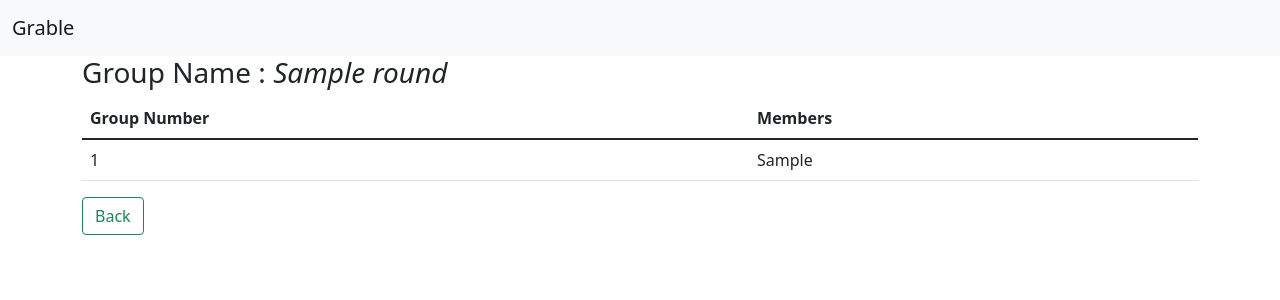
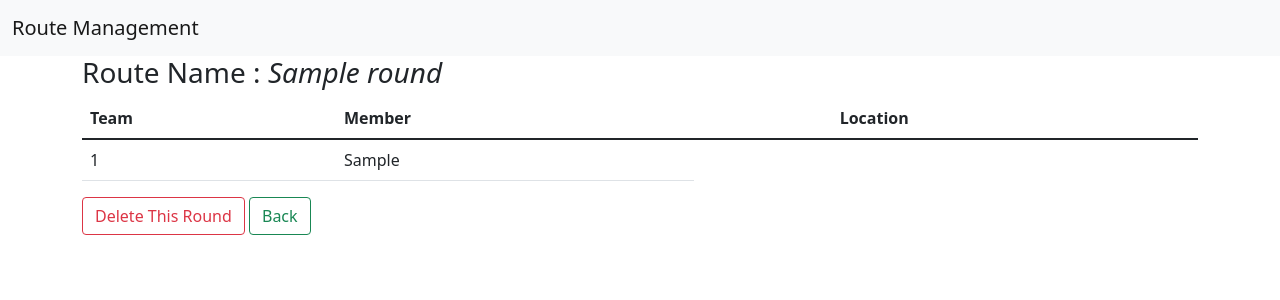
Before and after one commit to kebronDaniel/Grable, a Django app: page /round/1 in a window 1280 px wide. Shown: the top 300 px of the page. Run offline with Django 3.2, Linux system fonts and the light colour scheme; tables that the repository leaves empty hold one stand-in row (values such as "Sample post").

Commit message:
Version 1

```diff
--- a/grable/shuffle/admin.py
+++ b/grable/shuffle/admin.py
@@ -1,4 +1,6 @@
 from django.contrib import admin
-from .models import Round
+from .models import Round, StaffProfile, Location
 
 admin.site.register(Round)
+admin.site.register(StaffProfile)
+admin.site.register(Location)
--- a/grable/shuffle/models.py
+++ b/grable/shuffle/models.py
@@ -1,3 +1,4 @@
+import datetime
 from django.db import models
 from django.contrib.auth.models import User
 from django.db.models.fields import TextField
@@ -7,7 +8,29 @@
 class Round(models.Model):
     name = models.CharField(max_length=255)
     members = models.TextField(default="")
+    location = models.TextField(default="")
     dateCreated = models.DateTimeField(default=timezone.now)
 
     def __str__(self):
         return self.name
+
+
+class StaffProfile(models.Model):
+    user = models.OneToOneField(User, null=True, on_delete=models.CASCADE)
+    isAvailable = models.BooleanField(default=True)
+    firstDegree = models.CharField(max_length=100)
+    secondDegree = models.CharField(max_length=100)
+    perviousOccupation = models.CharField(max_length=100, null=True)
+    recruitmentYear = models.DateField(default=datetime.date.today)
+    dateCreated = models.DateTimeField(default=timezone.now)
+
+    def __str__(self):
+        return self.user.username
+
+
+class Location(models.Model):
+    name = models.CharField(max_length=100)
+    isAvailable = models.BooleanField(default=True)
+
+    def __str__(self):
+        return self.name
--- a/grable/shuffle/templates/shuffle/round.html
+++ b/grable/shuffle/templates/shuffle/round.html
@@ -2,11 +2,14 @@
 {%block content%}
     <table class="table table-borderd table-hover">
 
-        <h3>Group Name : <i>{{round.name}}</i></h3>
+        <h3>Route Name : <i>{{round.name}}</i></h3>
         <thead>
             <tr>
-                <th>Group Number</th>
-                <th>Members</th>
+                <th>Team</th>
+                <th>Member</th>
+                <th></th>
+                <th></th>
+                <th>Location</th>
             </tr>
         </thead>
         <tbody>
@@ -21,6 +24,7 @@
         </tbody>
     </table>
 
+    <a href="{%url 'shuffle:deleteRound' round.id %}" class="btn btn-outline-danger">Delete This Round</a>
     <a href="{%url 'shuffle:allRounds' %}" class="btn btn-outline-success">Back</a>
 
 {%endblock%}
--- a/grable/shuffle/urls.py
+++ b/grable/shuffle/urls.py
@@ -8,4 +8,6 @@
     path("shuffle/", views.shuffler, name="shuffle"),
     path("allRounds/", views.allRounds, name="allRounds"),
     path("round/<round_id>", views.roundDetail, name="round"),
+    path("showStaff/", views.showAllStaff, name="allStaff"),
+    path("deleteRound/<round_id>", views.deleteRound, name="deleteRound"),
 ]
--- a/grable/shuffle/views.py
+++ b/grable/shuffle/views.py
@@ -7,7 +7,7 @@
 from django.http import HttpResponse
 from django.contrib.auth.models import User
 from .forms import RoundForm
-from .models import Round
+from .models import Round, StaffProfile, Location
 import random
 
 
@@ -17,24 +17,35 @@
 
 
 def shuffler(request):
-    users = User.objects.all()
+    users = StaffProfile.objects.all()
+    locations = Location.objects.all()
     members = []
+    locationList = []
     # Later get all active users with thier full name
     for user in users:
-        members.append(user.username)
+        members.append(user.user.username)
+
+    for location in locations:
+        locationList.append(location.name)
 
     chunks = [members[x : x + 3] for x in range(0, len(members), 3)]
+    locationsChunks = [locationList[x : x + 3] for x in range(0, len(locationList), 3)]
+
     form = RoundForm()
     if request.method == "POST":
         random.shuffle(members)
+        random.shuffle(locationList)
         allMembers = ",".join(members)
+        locationSet = ",".join(locationList)
         name = request.POST["name"]
-        round = Round(name=name, members=allMembers)
+        round = Round(name=name, members=allMembers, location=locationSet)
         round.save()
         return redirect("/allRounds")
 
     return render(
-        request, "shuffle/shuffler.html", context={"chunks": chunks, "form": form}
+        request,
+        "shuffle/shuffler.html",
+        context={"chunks": chunks, "form": form, "locationChunks": locationsChunks},
     )
 
 
@@ -46,8 +57,41 @@
 def roundDetail(request, round_id):
     round = Round.objects.get(id=round_id)
     allMembers = round.members
+    locations = round.location
     members = allMembers.split(",")
-    chunks = [members[x : x + 3] for x in range(0, len(members), 3)]
+    allLocations = locations.split(",")
+    j = 0
+    # Number of Locations
+    i = 3
+    # Number of Members assigned per location
+    while i < len(members):
+        members.insert(i, allLocations[j])
+        i += 4
+        j += 1
+
+    chunks = [members[x : x + 4] for x in range(0, len(members), 4)]
+
     return render(
-        request, "shuffle/round.html", context={"round": round, "chunks": chunks}
+        request,
+        "shuffle/round.html",
+        context={
+            "round": round,
+            "chunks": chunks,
+            "allLocations": allLocations,
+        },
     )
+
+
+def deleteRound(request, round_id):
+    round = Round.objects.get(id=round_id)
+    round.delete()
+    return redirect("/allRounds")
+
+
+def showAllStaff(request):
+    staffMembers = StaffProfile.objects.all()
+    return render(
+        request, "shuffle/showStaff.html", context={"staffMembers": staffMembers}
+    )
+
+    # Show the date created for every round
--- a/grable/templates/base.html
+++ b/grable/templates/base.html
@@ -14,7 +14,7 @@
         <!-- As a link -->
         <nav class="navbar navbar-light bg-light">
             <div class="container-fluid">
-            <a class="navbar-brand" href="/">Grable</a>
+            <a class="navbar-brand" href="/">Route Management</a>
             </div>
         </nav>
 
```
Also changed, not shown: grable/shuffle/templates/shuffle/deleteRound.html (added, +12 -0 lines), grable/shuffle/templates/shuffle/index.html (+9 -0 lines), grable/shuffle/templates/shuffle/showStaff.html (added, +29 -0 lines), grable/shuffle/templates/shuffle/shuffler.html (+19 -0 lines), grable/db.sqlite3, grable/shuffle/migrations/0005_staffprofile.py (added), grable/shuffle/migrations/0006_alter_staffprofile_recruitmentyear.py (added), grable/shuffle/migrations/0007_alter_staffprofile_experience.py (added), grable/shuffle/migrations/0008_alter_staffprofile_recruitmentyear.py (added), grable/shuffle/migrations/0009_location.py (added), grable/shuffle/migrations/0010_round_location.py (added), grable/shuffle/migrations/0011_auto_20220106_1441.py (added), grable/shuffle/migrations/0012_remove_staffprofile_experience.py (added), grable/shuffle/migrations/0013_staffprofile_perviousoccupation.py (added).
